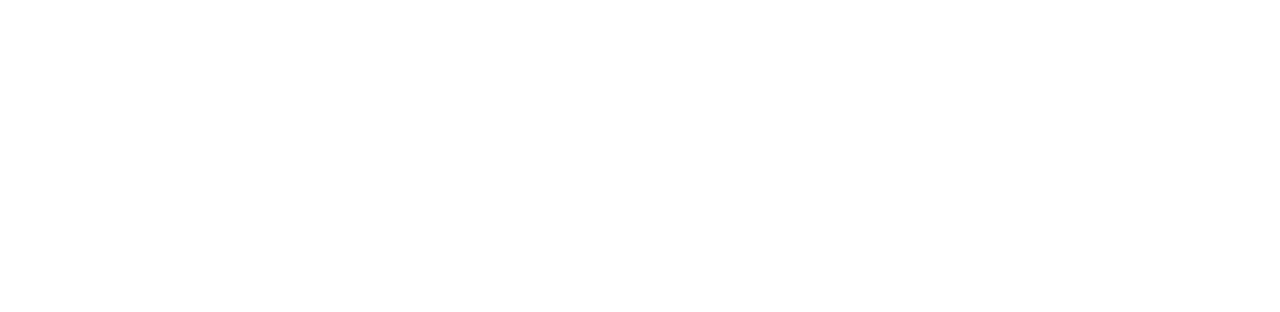
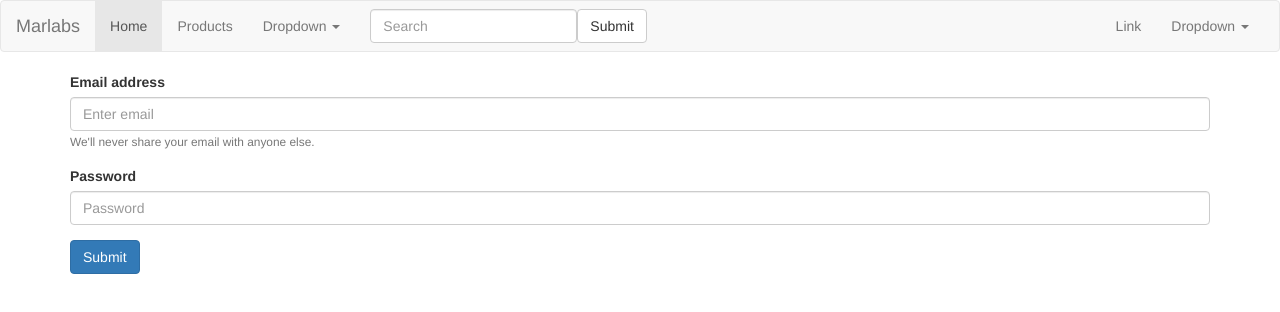
Before and after one commit to sihanwang94/marlabs, an Angular app: page /login in a window 1280 px wide. Shown: the top 312 px of the page. Built offline with nearby package versions, Linux system fonts and the light colour scheme.

Commit message:
login html

```diff
--- a/src/app/auth/login/login.component.html
+++ b/src/app/auth/login/login.component.html
@@ -1,9 +1,12 @@
-<form class="navbar-form navbar-left" role="search">
+<form>
   <div class="form-group">
-    <input type="email" [(ngModel)]="login()" class="form-control" placeholder="Search">
+    <label for="exampleInputEmail1">Email address</label>
+    <input type="email" class="form-control" id="exampleInputEmail1" aria-describedby="emailHelp" placeholder="Enter email">
+    <small id="emailHelp" class="form-text text-muted">We'll never share your email with anyone else.</small>
   </div>
   <div class="form-group">
-    <input type="password" class="form-control" placeholder="Search">
+    <label for="exampleInputPassword1">Password</label>
+    <input type="password" class="form-control" id="exampleInputPassword1" placeholder="Password">
   </div>
-  <button type="submit" class="btn btn-default">Submit</button>
+  <button type="submit" class="btn btn-primary">Submit</button>
 </form>
```
